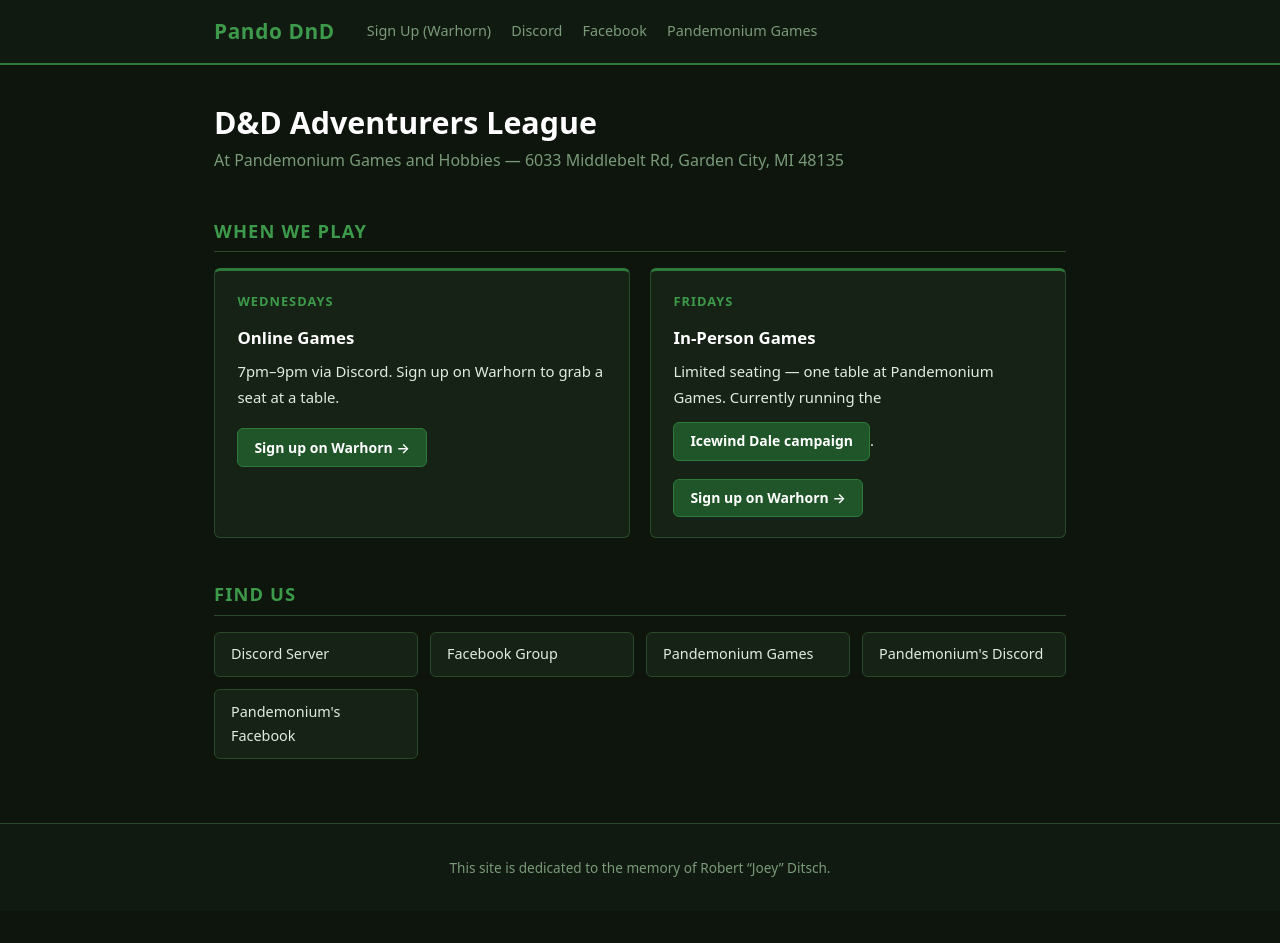
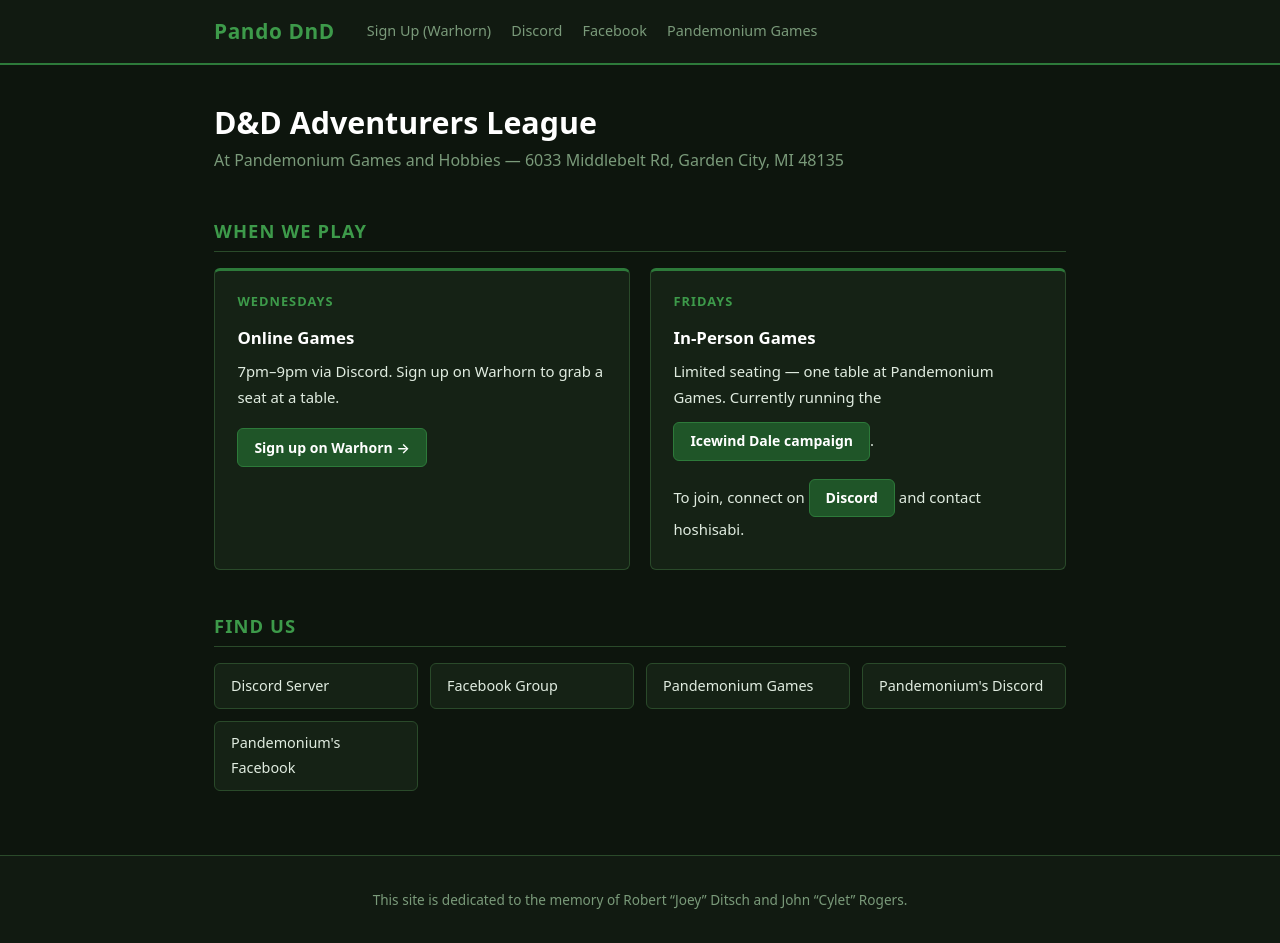
Before and after one commit to hoshisabi/pandodnd, a Jekyll site: the page built from index.md, in a window 1280 px wide. Built offline with Jekyll 4.4.1, drawn with Linux system fonts in a browser that asks for light colours; before the commit the page ends 911 px from its top, so only the background shows below that.

Commit message:
Update Friday signup and add dedication for John "Cylet" Rogers
Co-Authored-By: Claude Sonnet 4.6 <noreply@anthropic.com>

```diff
--- a/_layouts/default.html
+++ b/_layouts/default.html
@@ -26,7 +26,7 @@
 
   <footer class="site-footer">
     <div class="container">
-      <p>This site is dedicated to the memory of Robert &ldquo;Joey&rdquo; Ditsch.</p>
+      <p>This site is dedicated to the memory of Robert &ldquo;Joey&rdquo; Ditsch and John &ldquo;Cylet&rdquo; Rogers.</p>
     </div>
   </footer>
 
--- a/index.md
+++ b/index.md
@@ -21,7 +21,7 @@ title: Pando DnD — D&D Adventurers League at Pandemonium Games
     <div class="day">Fridays</div>
     <h3>In-Person Games</h3>
     <p>Limited seating &mdash; one table at Pandemonium Games. Currently running the <a href="https://hoshisabi.com/rpg/icewind-dale/public/">Icewind Dale campaign</a>.</p>
-    <a href="https://warhorn.net/events/pandodnd">Sign up on Warhorn &rarr;</a>
+    <p>To join, connect on <a href="https://discord.gg/dbB5RYH5P7">Discord</a> and contact hoshisabi.</p>
   </div>
 </div>
 
```
